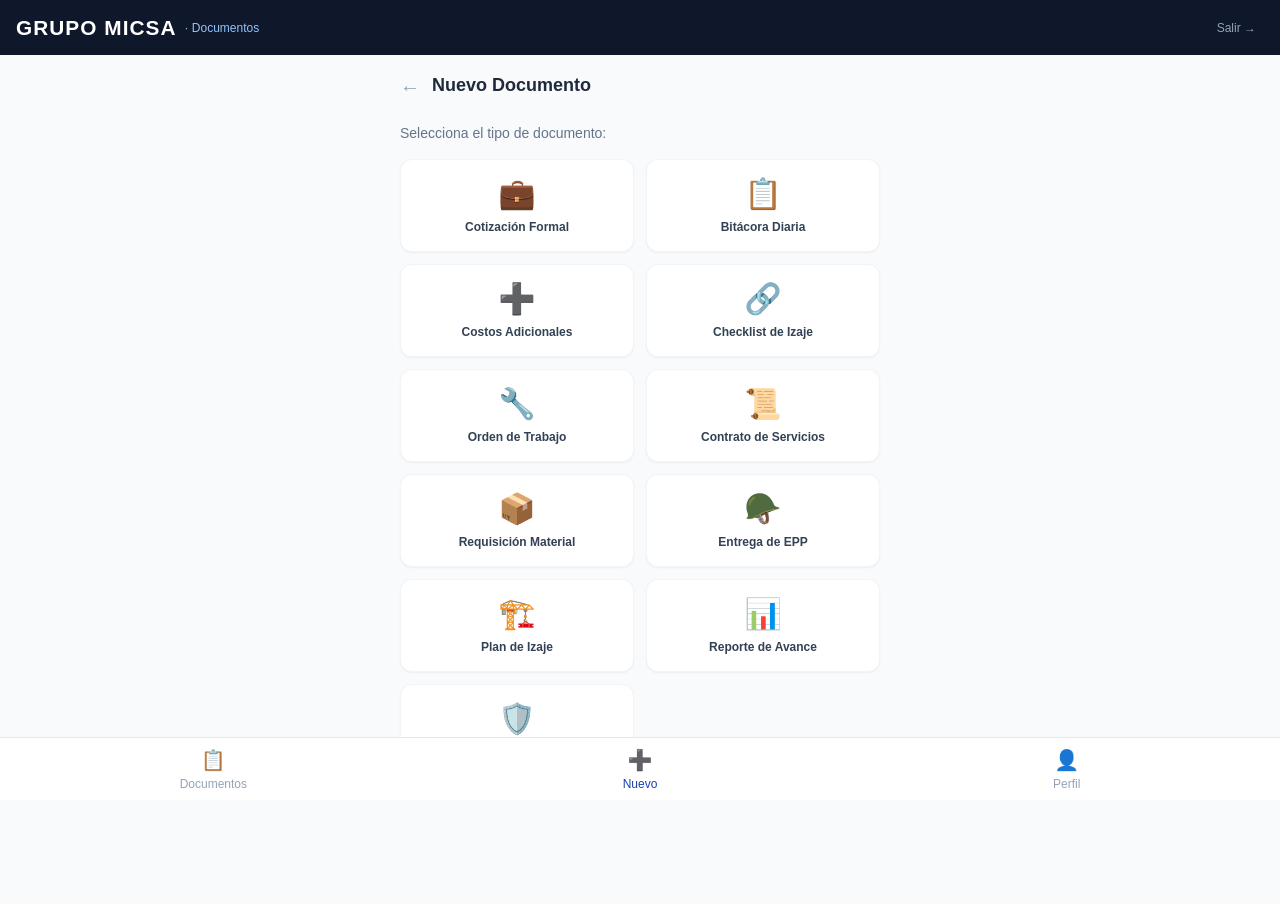
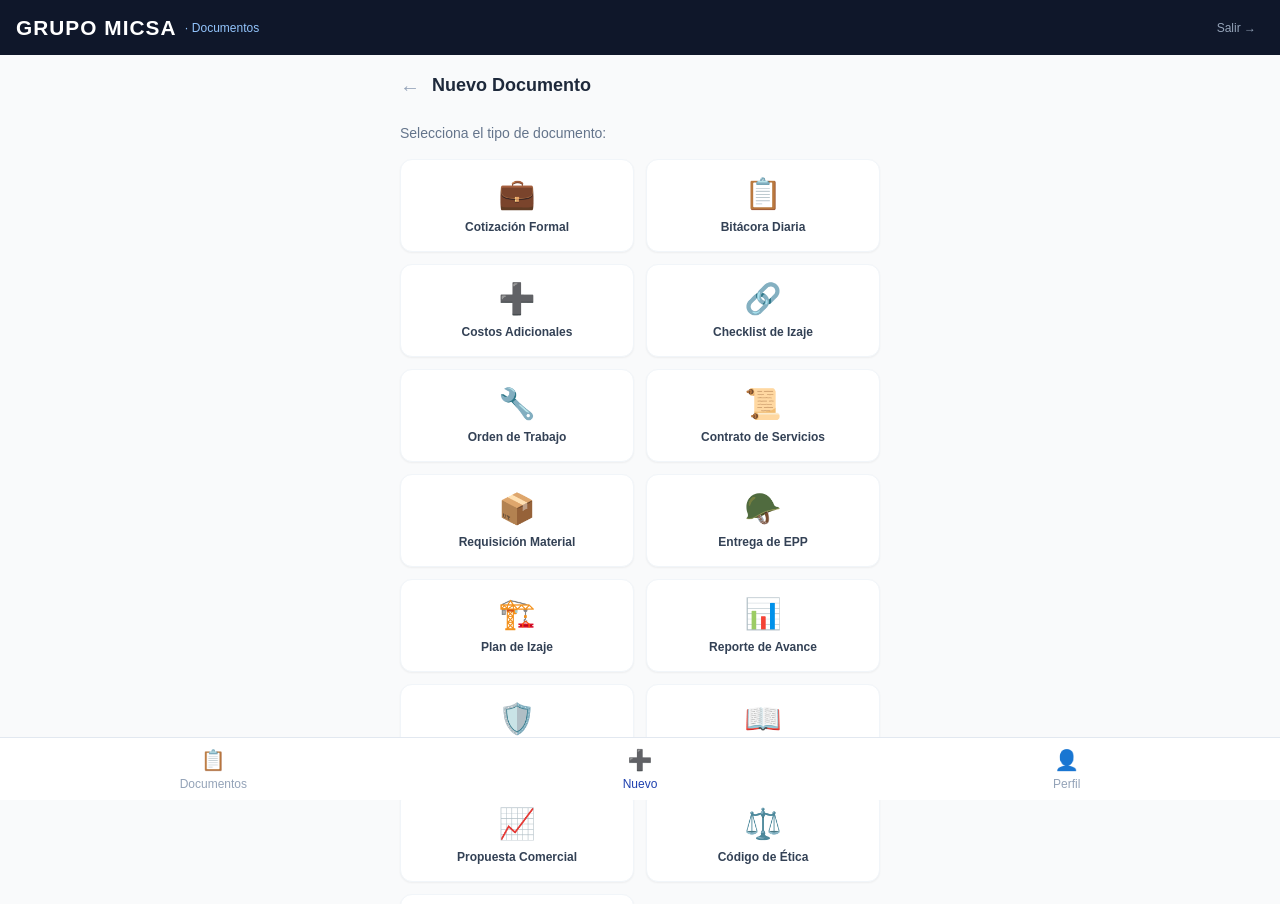
Before and after one commit to micdelcentro-gif/micsa-docs-app, a Next.js app: page /dashboard/nuevo in a window 1280 px wide. Shown: the top 904 px of the page. Before the commit the page ends 873 px from the top, so only its background shows below. Built offline with nearby package versions, Linux system fonts and the light colour scheme; no server answers.

Commit message:
feat: agregar Manual Operativo, Propuesta Comercial, Código de Ética y Manual Reclutamiento

```diff
--- a/src/app/dashboard/nuevo/[tipo]/page.tsx
+++ b/src/app/dashboard/nuevo/[tipo]/page.tsx
@@ -463,6 +463,10 @@ const TIPO_TITLES: Record<string, string> = {
   plan_izaje: 'Plan de Izaje',
   reporte_avance: 'Reporte de Avance',
   manual_integral_seguridad: 'Manual Integral Seguridad',
+  manual_operativo: 'Manual Operativo',
+  propuesta_comercial: 'Propuesta Comercial',
+  codigo_etica: 'Código de Ética y Reglamento',
+  manual_reclutamiento: 'Manual de Reclutamiento',
 }
 
 /* ─── PHOTO UPLOADER ─────────────────────────────────────── */
--- a/src/app/dashboard/nuevo/page.tsx
+++ b/src/app/dashboard/nuevo/page.tsx
@@ -14,6 +14,10 @@ const TIPOS = [
   { id: 'plan_izaje',         icon: '🏗️', label: 'Plan de Izaje',        color: '#276749' },
   { id: 'reporte_avance',     icon: '📊', label: 'Reporte de Avance',     color: '#553c9a' },
   { id: 'manual_integral_seguridad', icon: '🛡️', label: 'Manual Integral Seguridad', color: '#1a3a6b' },
+  { id: 'manual_operativo', icon: '📖', label: 'Manual Operativo', color: '#1a3a6b' },
+  { id: 'propuesta_comercial', icon: '📈', label: 'Propuesta Comercial', color: '#2d6a4f' },
+  { id: 'codigo_etica', icon: '⚖️', label: 'Código de Ética', color: '#0a1628' },
+  { id: 'manual_reclutamiento', icon: '👥', label: 'Manual Reclutamiento', color: '#6b46c1' },
 ]
 
 export default function NuevoPage() {
```
